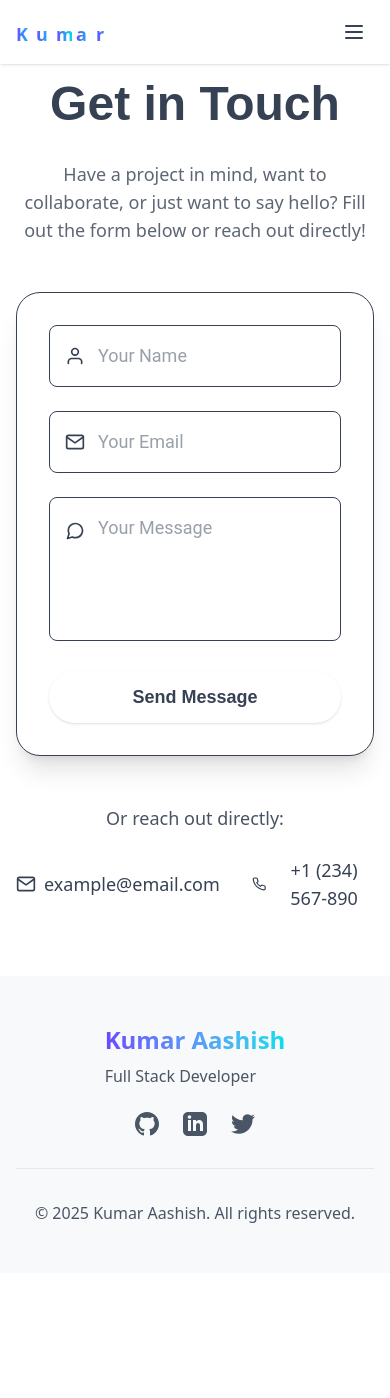
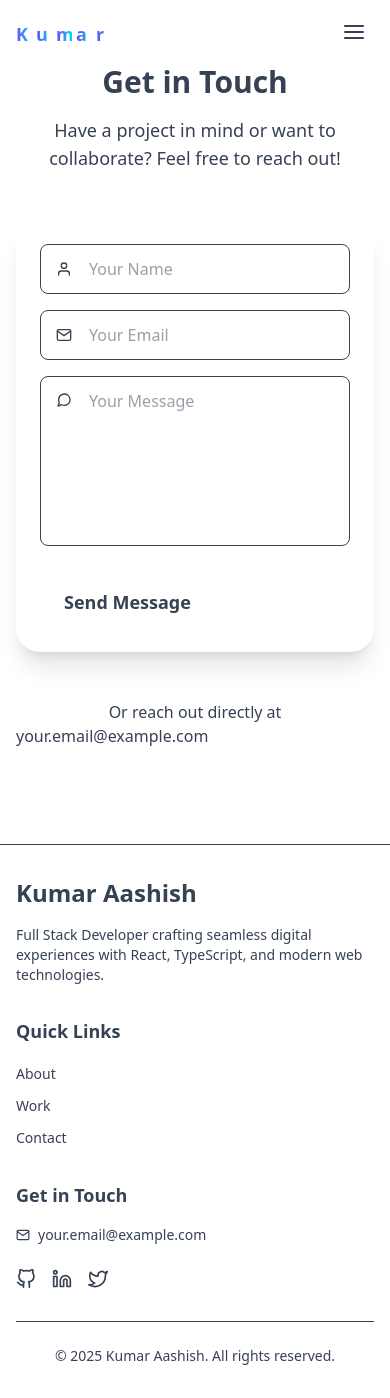
Before and after one commit to kumaraashish435/portfolio, a React (Vite) app: page /contact in a window 390 px wide. Before the commit the page ends 1273 px from the top, so only its background shows below. Built offline with nearby package versions, Linux system fonts and the light colour scheme.

Commit message:
Update hover effects to work on screens 640px and above, improve responsive design

```diff
--- a/src/components/Footer.jsx
+++ b/src/components/Footer.jsx
@@ -1,72 +1,97 @@
-import { motion } from "framer-motion";
+import { Link } from "react-router-dom";
+import { FiGithub, FiLinkedin, FiTwitter, FiMail } from "react-icons/fi";
+import Magnetic from "./Magnetic";
 
 const Footer = () => {
   return (
-    <footer className="bg-[#F8F9FA] py-12">
-      <div className="max-w-7xl mx-auto px-4 sm:px-6 lg:px-8">
-        <div className="flex flex-col md:flex-row justify-between items-center">
-          <motion.div
-            initial={{ opacity: 0, x: -20 }}
-            whileInView={{ opacity: 1, x: 0 }}
-            transition={{ duration: 0.8 }}
-            viewport={{ once: true }}
-            className="mb-6 md:mb-0"
+    <footer className="bg-offwhite border-t border-dark">
+      <div className="max-w-7xl mx-auto px-4 sm:px-6 lg:px-8 py-8 md:py-12">
+        <div className="grid grid-cols-1 md:grid-cols-3 gap-8 md:gap-12">
+          {/* Brand Section */}
+          <div className="space-y-4">
+            <Link to="/" className="inline-block">
+              <span className="text-2xl font-bold text-navy">Kumar Aashish</span>
+            </Link>
+            <p className="text-dark text-sm md:text-base max-w-md">
+              Full Stack Developer crafting seamless digital experiences with React, TypeScript, and modern web technologies.
+            </p>
+          </div>
+
+          {/* Quick Links */}
+          <div className="space-y-4">
+            <h3 className="text-lg font-semibold text-navy">Quick Links</h3>
+            <ul className="space-y-2">
+              <li>
+                <Link to="/about" className="text-dark sm:hover:text-primary transition-colors duration-300 text-sm md:text-base">
+                  About
+                </Link>
+              </li>
+              <li>
+                <Link to="/work" className="text-dark sm:hover:text-primary transition-colors duration-300 text-sm md:text-base">
+                  Work
+                </Link>
+              </li>
+              <li>
+                <Link to="/contact" className="text-dark sm:hover:text-primary transition-colors duration-300 text-sm md:text-base">
+                  Contact
+                </Link>
+              </li>
+            </ul>
+          </div>
+
+          {/* Contact Info */}
+          <div className="space-y-4">
+            <h3 className="text-lg font-semibold text-navy">Get in Touch</h3>
+            <div className="flex flex-col space-y-2">
+              <a
+                href="mailto:your.email@example.com"
+                className="flex items-center text-dark sm:hover:text-primary transition-colors duration-300 text-sm md:text-base"
               >
-            <h3 className="text-2xl font-bold bg-gradient-to-r from-[#6B48FF] to-[#00DDEB] bg-clip-text text-transparent">
-              Kumar Aashish
-            </h3>
-            <p className="text-gray-600 mt-2">Full Stack Developer</p>
-          </motion.div>
-
-          <motion.div
-            initial={{ opacity: 0, x: 20 }}
-            whileInView={{ opacity: 1, x: 0 }}
-            transition={{ duration: 0.8 }}
-            viewport={{ once: true }}
-            className="flex space-x-6"
-          >
+                <FiMail className="mr-2" />
+                your.email@example.com
+              </a>
+            </div>
+            <div className="flex space-x-4 pt-2">
+              <Magnetic>
                 <a
-              href="https://github.com"
+                  href="https://github.com/yourusername"
                   target="_blank"
                   rel="noopener noreferrer"
-              className="text-gray-600 hover:text-[#6B48FF] transition-colors duration-300"
+                  className="text-dark sm:hover:text-primary transition-colors duration-300"
                 >
-              <svg className="h-6 w-6" fill="currentColor" viewBox="0 0 24 24">
-                <path d="M12 0c-6.626 0-12 5.373-12 12 0 5.302 3.438 9.8 8.207 11.387.599.111.793-.261.793-.577v-2.234c-3.338.726-4.033-1.416-4.033-1.416-.546-1.387-1.333-1.756-1.333-1.756-1.089-.745.083-.729.083-.729 1.205.084 1.839 1.237 1.839 1.237 1.07 1.834 2.807 1.304 3.492.997.107-.775.418-1.305.762-1.604-2.665-.305-5.467-1.334-5.467-5.931 0-1.311.469-2.381 1.236-3.221-.124-.303-.535-1.524.117-3.176 0 0 1.008-.322 3.301 1.23.957-.266 1.983-.399 3.003-.404 1.02.005 2.047.138 3.006.404 2.291-1.552 3.297-1.23 3.297-1.23.653 1.653.242 2.874.118 3.176.77.84 1.235 1.911 1.235 3.221 0 4.609-2.807 5.624-5.479 5.921.43.372.823 1.102.823 2.222v3.293c0 .319.192.694.801.576 4.765-1.589 8.199-6.086 8.199-11.386 0-6.627-5.373-12-12-12z"/>
-              </svg>
+                  <FiGithub className="w-5 h-5 md:w-6 md:h-6" />
                 </a>
+              </Magnetic>
+              <Magnetic>
                 <a
-              href="https://linkedin.com"
+                  href="https://linkedin.com/in/yourusername"
                   target="_blank"
                   rel="noopener noreferrer"
-              className="text-gray-600 hover:text-[#6B48FF] transition-colors duration-300"
+                  className="text-dark sm:hover:text-primary transition-colors duration-300"
                 >
-              <svg className="h-6 w-6" fill="currentColor" viewBox="0 0 24 24">
-                <path d="M19 0h-14c-2.761 0-5 2.239-5 5v14c0 2.761 2.239 5 5 5h14c2.762 0 5-2.239 5-5v-14c0-2.761-2.238-5-5-5zm-11 19h-3v-11h3v11zm-1.5-12.268c-.966 0-1.75-.79-1.75-1.764s.784-1.764 1.75-1.764 1.75.79 1.75 1.764-.783 1.764-1.75 1.764zm13.5 12.268h-3v-5.604c0-3.368-4-3.113-4 0v5.604h-3v-11h3v1.765c1.396-2.586 7-2.777 7 2.476v6.759z"/>
-              </svg>
+                  <FiLinkedin className="w-5 h-5 md:w-6 md:h-6" />
                 </a>
+              </Magnetic>
+              <Magnetic>
                 <a
-              href="https://twitter.com"
+                  href="https://twitter.com/yourusername"
                   target="_blank"
                   rel="noopener noreferrer"
-              className="text-gray-600 hover:text-[#6B48FF] transition-colors duration-300"
+                  className="text-dark sm:hover:text-primary transition-colors duration-300"
                 >
-              <svg className="h-6 w-6" fill="currentColor" viewBox="0 0 24 24">
-                <path d="M23.953 4.57a10 10 0 01-2.825.775 4.958 4.958 0 002.163-2.723c-.951.555-2.005.959-3.127 1.184a4.92 4.92 0 00-8.384 4.482C7.69 8.095 4.067 6.13 1.64 3.162a4.822 4.822 0 00-.666 2.475c0 1.71.87 3.213 2.188 4.096a4.904 4.904 0 01-2.228-.616v.06a4.923 4.923 0 003.946 4.827 4.996 4.996 0 01-2.212.085 4.936 4.936 0 004.604 3.417 9.867 9.867 0 01-6.102 2.105c-.39 0-.779-.023-1.17-.067a13.995 13.995 0 007.557 2.209c9.053 0 13.998-7.496 13.998-13.985 0-.21 0-.42-.015-.63A9.935 9.935 0 0024 4.59z"/>
-              </svg>
+                  <FiTwitter className="w-5 h-5 md:w-6 md:h-6" />
                 </a>
-          </motion.div>
+              </Magnetic>
+            </div>
+          </div>
         </div>
 
-        <motion.div
-          initial={{ opacity: 0, y: 20 }}
-          whileInView={{ opacity: 1, y: 0 }}
-          transition={{ duration: 0.8 }}
-          viewport={{ once: true }}
-          className="mt-8 pt-8 border-t border-gray-200 text-center text-gray-600"
-        >
-          <p>&copy; {new Date().getFullYear()} Kumar Aashish. All rights reserved.</p>
-        </motion.div>
+        {/* Copyright */}
+        <div className="mt-8 md:mt-12 pt-6 md:pt-8 border-t border-dark/10">
+          <p className="text-center text-dark text-sm md:text-base">
+            © {new Date().getFullYear()} Kumar Aashish. All rights reserved.
+          </p>
+        </div>
       </div>
     </footer>
   );
--- a/src/components/Navbar.jsx
+++ b/src/components/Navbar.jsx
@@ -1,115 +1,99 @@
-import { useState } from "react";
-import { Link } from "react-router-dom";
+import { useState, useEffect } from "react";
+import { Link, useLocation } from "react-router-dom";
 import { motion, AnimatePresence } from "framer-motion";
-import Magnetic from "./Magnetic";
+import { FiMenu, FiX } from "react-icons/fi";
 import AnimatedLogo from "./AnimatedLogo";
 
 const Navbar = () => {
-  const [isOpen, setIsOpen] = useState(false);
+  const [isScrolled, setIsScrolled] = useState(false);
+  const [isMobileMenuOpen, setIsMobileMenuOpen] = useState(false);
+  const location = useLocation();
+
+  useEffect(() => {
+    const handleScroll = () => {
+      setIsScrolled(window.scrollY > 50);
+    };
+
+    window.addEventListener("scroll", handleScroll);
+    return () => window.removeEventListener("scroll", handleScroll);
+  }, []);
+
+  const navLinks = [
+    { path: "/", label: "Home" },
+    { path: "/about", label: "About" },
+    { path: "/work", label: "Work" },
+    { path: "/contact", label: "Contact" },
+  ];
 
   return (
-    <nav className="fixed w-full bg-white/80 backdrop-blur-md shadow-sm z-50">
+    <nav
+      className={`fixed top-0 left-0 right-0 z-50 transition-all duration-300 ${
+        isScrolled ? "bg-white/80 backdrop-blur-md shadow-sm" : "bg-transparent"
+      }`}
+    >
       <div className="max-w-7xl mx-auto px-4 sm:px-6 lg:px-8">
-        <div className="flex items-center justify-between h-16">
+        <div className="flex items-center justify-between h-16 md:h-20">
+          {/* Logo */}
+          <Link to="/" className="flex-shrink-0">
             <AnimatedLogo />
+          </Link>
 
           {/* Desktop Navigation */}
-          <div className="hidden md:block">
-            <div className="ml-10 flex items-center space-x-8">
-              <Magnetic>
+          <div className="hidden md:flex items-center space-x-8">
+            {navLinks.map((link) => (
               <Link
-                  to="/about"
-                  className="text-gray-700 hover:text-[#6B48FF] px-3 py-2 rounded-md text-sm font-medium transition-colors duration-300"
+                key={link.path}
+                to={link.path}
+                className={`text-sm font-medium transition-colors duration-300 ${
+                  location.pathname === link.path
+                    ? "text-primary"
+                    : "text-dark sm:hover:text-primary"
+                }`}
               >
-                  About
+                {link.label}
               </Link>
-              </Magnetic>
-              <Magnetic>
-                <Link
-                  to="/work"
-                  className="text-gray-700 hover:text-[#6B48FF] px-3 py-2 rounded-md text-sm font-medium transition-colors duration-300"
-                >
-                  Work
-                </Link>
-              </Magnetic>
-              <Magnetic>
-                <Link
-                  to="/contact"
-                  className="text-gray-700 hover:text-[#6B48FF] px-3 py-2 rounded-md text-sm font-medium transition-colors duration-300"
-                >
-                  Contact
-                </Link>
-              </Magnetic>
-            </div>
+            ))}
           </div>
 
-          {/* Mobile menu button */}
-          <div className="md:hidden">
+          {/* Mobile Menu Button */}
           <button
-              onClick={() => setIsOpen(!isOpen)}
-              className="inline-flex items-center justify-center p-2 rounded-md text-gray-700 hover:text-[#6B48FF] focus:outline-none"
+            className="md:hidden p-2 rounded-md text-dark sm:hover:text-primary focus:outline-none"
+            onClick={() => setIsMobileMenuOpen(!isMobileMenuOpen)}
           >
-              <span className="sr-only">Open main menu</span>
-              {!isOpen ? (
-                <svg className="block h-6 w-6" fill="none" viewBox="0 0 24 24" stroke="currentColor">
-                  <path strokeLinecap="round" strokeLinejoin="round" strokeWidth={2} d="M4 6h16M4 12h16M4 18h16" />
-                </svg>
+            {isMobileMenuOpen ? (
+              <FiX className="w-6 h-6" />
             ) : (
-                <svg className="block h-6 w-6" fill="none" viewBox="0 0 24 24" stroke="currentColor">
-                  <path strokeLinecap="round" strokeLinejoin="round" strokeWidth={2} d="M6 18L18 6M6 6l12 12" />
-                </svg>
+              <FiMenu className="w-6 h-6" />
             )}
           </button>
         </div>
       </div>
-      </div>
 
-      {/* Mobile menu */}
+      {/* Mobile Menu */}
       <AnimatePresence>
-        {isOpen && (
+        {isMobileMenuOpen && (
           <motion.div
-            initial={{ opacity: 0, height: 0 }}
-            animate={{ opacity: 1, height: "auto" }}
-            exit={{ opacity: 0, height: 0 }}
-            className="md:hidden"
+            initial={{ opacity: 0, y: -20 }}
+            animate={{ opacity: 1, y: 0 }}
+            exit={{ opacity: 0, y: -20 }}
+            transition={{ duration: 0.3 }}
+            className="md:hidden bg-white/80 backdrop-blur-md"
           >
-            <div className="px-2 pt-2 pb-3 space-y-1 sm:px-3 bg-white">
-              <Magnetic>
+            <div className="px-4 pt-2 pb-3 space-y-1">
+              {navLinks.map((link) => (
                 <Link
-                  to="/"
-                  className="block px-3 py-2 rounded-md text-base font-medium text-gray-700 hover:text-[#6B48FF] hover:bg-gray-50"
-                  onClick={() => setIsOpen(false)}
+                  key={link.path}
+                  to={link.path}
+                  className={`block px-3 py-2 rounded-md text-base font-medium ${
+                    location.pathname === link.path
+                      ? "text-primary bg-primary/10"
+                      : "text-dark sm:hover:text-primary sm:hover:bg-primary/5"
+                  }`}
+                  onClick={() => setIsMobileMenuOpen(false)}
                 >
-                  Home
+                  {link.label}
                 </Link>
-              </Magnetic>
-              <Magnetic>
-                <Link
-                  to="/about"
-                  className="block px-3 py-2 rounded-md text-base font-medium text-gray-700 hover:text-[#6B48FF] hover:bg-gray-50"
-                  onClick={() => setIsOpen(false)}
-                >
-                  About
-                </Link>
-              </Magnetic>
-              <Magnetic>
-                <Link
-                  to="/work"
-                  className="block px-3 py-2 rounded-md text-base font-medium text-gray-700 hover:text-[#6B48FF] hover:bg-gray-50"
-                  onClick={() => setIsOpen(false)}
-                >
-                  Work
-                </Link>
-              </Magnetic>
-              <Magnetic>
-                <Link
-                  to="/contact"
-                  className="block px-3 py-2 rounded-md text-base font-medium text-gray-700 hover:text-[#6B48FF] hover:bg-gray-50"
-                  onClick={() => setIsOpen(false)}
-                >
-                  Contact
-                </Link>
-              </Magnetic>
+              ))}
             </div>
           </motion.div>
         )}
--- a/src/pages/Contact.jsx
+++ b/src/pages/Contact.jsx
@@ -1,69 +1,89 @@
-import { FiMail, FiPhone, FiUser, FiMessageCircle } from "react-icons/fi";
+import { motion } from "framer-motion";
+import { FiMail, FiUser, FiMessageCircle } from "react-icons/fi";
+import Magnetic from "../components/Magnetic";
 
 const Contact = () => {
   return (
-    <section className="min-h-screen pt-20 pb-16 bg-offwhite text-dark">
-      <div className="max-w-4xl mx-auto px-4">
-        {/* Heading */}
-        <h2 className="text-5xl font-bold text-center mb-8 text-navy font-['Poppins',sans-serif]">
+    <section className="min-h-screen bg-offwhite py-16 md:py-24">
+      <div className="max-w-7xl mx-auto px-4 sm:px-6 lg:px-8">
+        <motion.div
+          initial={{ opacity: 0, y: 20 }}
+          animate={{ opacity: 1, y: 0 }}
+          transition={{ duration: 0.8 }}
+          className="text-center mb-12 md:mb-16"
+        >
+          <h1 className="text-3xl sm:text-4xl md:text-5xl font-bold text-navy mb-4">
             Get in Touch
-        </h2>
-        <p className="text-center text-lg text-dark mb-12 opacity-80 max-w-2xl mx-auto">
-          Have a project in mind, want to collaborate, or just want to say hello? Fill out the form below or reach out directly!
+          </h1>
+          <p className="text-dark text-lg md:text-xl max-w-3xl mx-auto">
+            Have a project in mind or want to collaborate? Feel free to reach out!
           </p>
+        </motion.div>
 
-        {/* Contact Form Card */}
-        <form className="bg-white rounded-3xl shadow-xl p-8 md:p-12 max-w-2xl mx-auto flex flex-col gap-6 border border-lightblue">
+        <div className="max-w-2xl mx-auto">
+          <motion.form
+            initial={{ opacity: 0, y: 20 }}
+            animate={{ opacity: 1, y: 0 }}
+            transition={{ duration: 0.8, delay: 0.2 }}
+            className="bg-white rounded-3xl shadow-xl p-6 md:p-8 space-y-6"
+          >
+            <div className="space-y-4">
               <div className="relative">
-            <FiUser className="absolute left-4 top-1/2 -translate-y-1/2 text-blue text-xl" />
+                <FiUser className="absolute left-4 top-1/2 -translate-y-1/2 text-primary" />
                 <input
                   type="text"
                   placeholder="Your Name"
-              className="w-full pl-12 pr-4 py-4 rounded-lg bg-offwhite text-dark border border-lightblue focus:ring-2 focus:ring-blue focus:bg-white transition-all duration-300 font-['Roboto',sans-serif] text-lg"
+                  className="w-full pl-12 pr-4 py-3 rounded-lg bg-offwhite text-dark border border-lightblue focus:ring-2 focus:ring-primary focus:bg-white transition-all duration-300"
                 />
               </div>
+
               <div className="relative">
-            <FiMail className="absolute left-4 top-1/2 -translate-y-1/2 text-blue text-xl" />
+                <FiMail className="absolute left-4 top-1/2 -translate-y-1/2 text-primary" />
                 <input
                   type="email"
                   placeholder="Your Email"
-              className="w-full pl-12 pr-4 py-4 rounded-lg bg-offwhite text-dark border border-lightblue focus:ring-2 focus:ring-blue focus:bg-white transition-all duration-300 font-['Roboto',sans-serif] text-lg"
+                  className="w-full pl-12 pr-4 py-3 rounded-lg bg-offwhite text-dark border border-lightblue focus:ring-2 focus:ring-primary focus:bg-white transition-all duration-300"
                 />
               </div>
+
               <div className="relative">
-            <FiMessageCircle className="absolute left-4 top-6 text-blue text-xl" />
+                <FiMessageCircle className="absolute left-4 top-4 text-primary" />
                 <textarea
                   placeholder="Your Message"
-              className="w-full pl-12 pr-4 py-4 rounded-lg bg-offwhite text-dark border border-lightblue focus:ring-2 focus:ring-blue focus:bg-white transition-all duration-300 font-['Roboto',sans-serif] text-lg resize-none h-36"
+                  rows="6"
+                  className="w-full pl-12 pr-4 py-3 rounded-lg bg-offwhite text-dark border border-lightblue focus:ring-2 focus:ring-primary focus:bg-white transition-all duration-300 resize-none"
                 ></textarea>
               </div>
-          <button
+            </div>
+
+            <Magnetic>
+              <motion.button
+                whileHover={{ scale: 1.05 }}
+                whileTap={{ scale: 0.95 }}
                 type="submit"
-            className="w-full px-6 py-3 bg-primary text-offwhite rounded-full text-lg font-bold font-['Poppins',sans-serif] hover:bg-navy hover:text-offwhite hover:scale-105 transition-all duration-300 shadow"
+                className="w-full px-6 py-3 bg-primary text-offwhite rounded-lg text-lg font-semibold hover:bg-navy transition-all duration-300"
               >
                 Send Message
-          </button>
-        </form>
+              </motion.button>
+            </Magnetic>
+          </motion.form>
 
-        {/* Additional Contact Info */}
-        <div className="mt-12 text-center max-w-xl mx-auto">
-          <p className="text-lg mb-6 opacity-90">
-            Or reach out directly:
+          <motion.div
+            initial={{ opacity: 0, y: 20 }}
+            animate={{ opacity: 1, y: 0 }}
+            transition={{ duration: 0.8, delay: 0.4 }}
+            className="mt-12 text-center"
+          >
+            <p className="text-dark text-base md:text-lg">
+              Or reach out directly at{" "}
+              <a
+                href="mailto:your.email@example.com"
+                className="flex items-center text-dark sm:hover:text-primary transition-colors duration-300"
+              >
+                your.email@example.com
+              </a>
             </p>
-          <div className="flex justify-center gap-8">
-            <a
-              href="mailto:example@email.com"
-              className="flex items-center gap-2 text-navy text-lg hover:text-primary transition-colors duration-300"
-            >
-              <FiMail className="text-xl" /> example@email.com
-            </a>
-            <a
-              href="tel:+1234567890"
-              className="flex items-center gap-2 text-navy text-lg hover:text-primary transition-colors duration-300"
-            >
-              <FiPhone className="text-xl" /> +1 (234) 567-890
-            </a>
-          </div>
+          </motion.div>
         </div>
       </div>
     </section>
--- a/src/pages/Work.jsx
+++ b/src/pages/Work.jsx
@@ -1,13 +1,25 @@
+import { motion } from "framer-motion";
 import ProjectGrid from "../components/ProjectGrid";
 
 const Work = () => {
   return (
-    <section className="min-h-screen pt-20 pb-16 bg-offwhite text-dark">
-      <div className="max-w-7xl mx-auto px-4">
-        {/* Heading */}
-        <h2 className="text-5xl font-bold text-center mb-12 text-navy font-['Poppins',sans-serif]">
-          My Projects
-        </h2>
+    <section className="min-h-screen bg-offwhite py-16 md:py-24">
+      <div className="max-w-7xl mx-auto px-4 sm:px-6 lg:px-8">
+        <motion.div
+          initial={{ opacity: 0, y: 20 }}
+          animate={{ opacity: 1, y: 0 }}
+          transition={{ duration: 0.8 }}
+          className="text-center mb-12 md:mb-16"
+        >
+          <h1 className="text-3xl sm:text-4xl md:text-5xl font-bold text-navy mb-4">
+            My Work
+          </h1>
+          <p className="text-dark text-lg md:text-xl max-w-3xl mx-auto">
+            Here are some of my recent projects. Each one represents a unique challenge
+            and solution in web development.
+          </p>
+        </motion.div>
+
         <ProjectGrid />
       </div>
     </section>
```
Also changed, not shown: src/pages/About.jsx (+92 -50 lines). Lines whose indentation alone changed are shown as unchanged.
